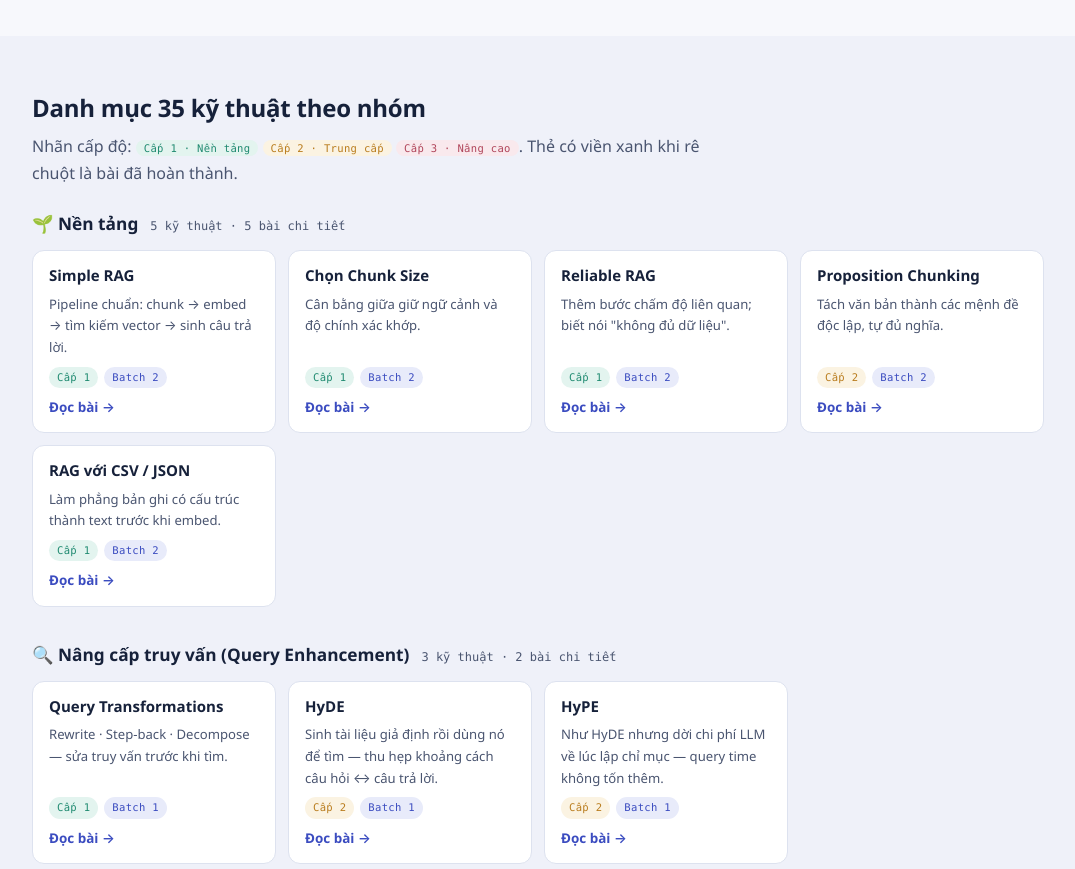
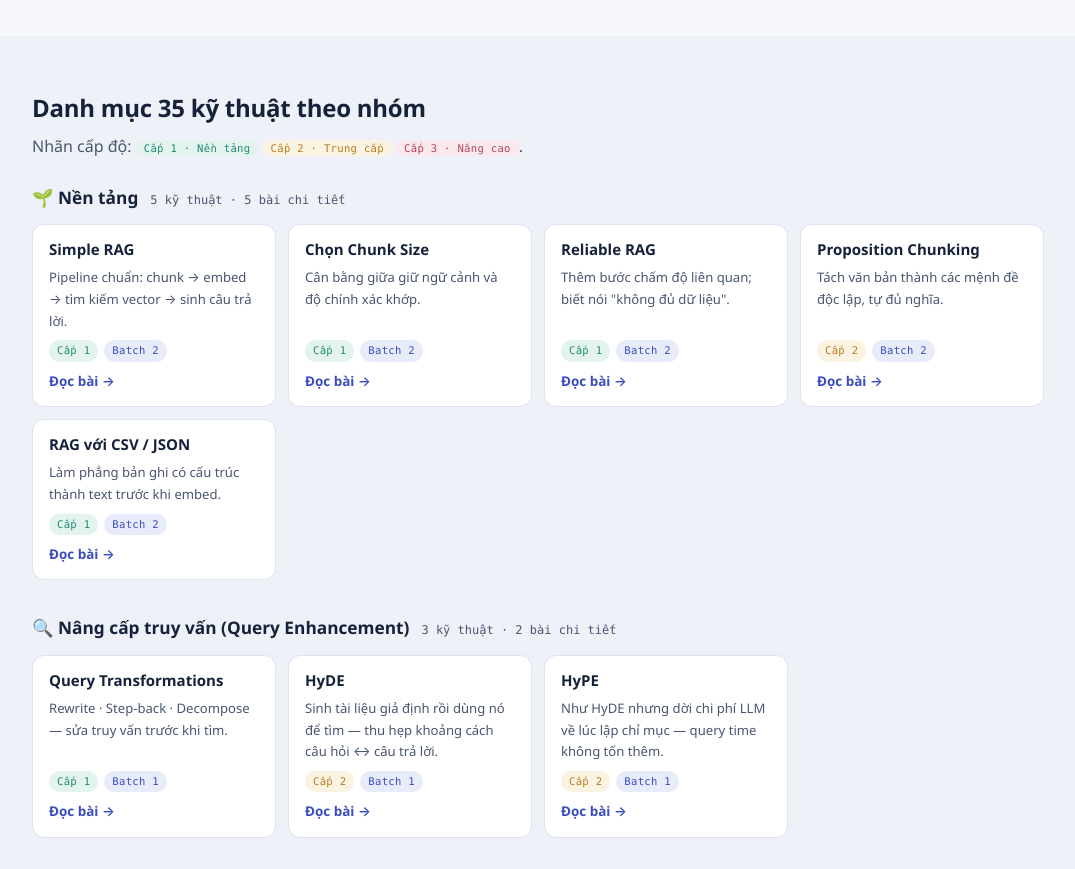
Before and after one commit to mduongvandinh/rag-techniques-vi, a plain HTML site: page index.html in a window 1280 px wide. Shown: the part 1060-1929 px from the top of the page, without its empty margins (102-1177 px from the left). Drawn offline with Linux system fonts and the light colour scheme.

Commit message:
Update index.html

```diff
--- a/index.html
+++ b/index.html
@@ -200,7 +200,7 @@ footer{padding:36px 0 56px;color:var(--ink-soft);font-size:.85rem;border-top:1px
 <section id="catalog" style="background:#EFF1F9">
   <div class="wrap">
     <h2>Danh mục 35 kỹ thuật theo nhóm</h2>
-    <p class="sub">Nhãn cấp độ: <span class="badge lv1">Cấp 1 · Nền tảng</span> <span class="badge lv2">Cấp 2 · Trung cấp</span> <span class="badge lv3">Cấp 3 · Nâng cao</span>. Thẻ có viền xanh khi rê chuột là bài đã hoàn thành.</p>
+    <p class="sub">Nhãn cấp độ: <span class="badge lv1">Cấp 1 · Nền tảng</span> <span class="badge lv2">Cấp 2 · Trung cấp</span> <span class="badge lv3">Cấp 3 · Nâng cao</span>.</p>
 
     <div class="cat-group">
       <div class="cat-head"><h3>🌱 Nền tảng</h3><span class="count">5 kỹ thuật · 5 bài chi tiết</span></div>
```
